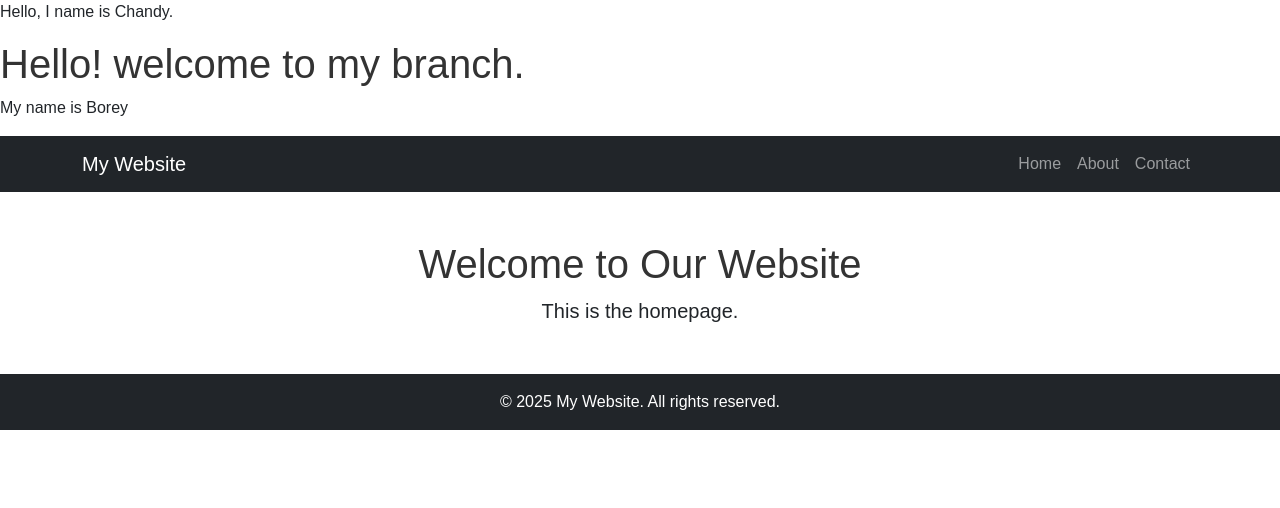
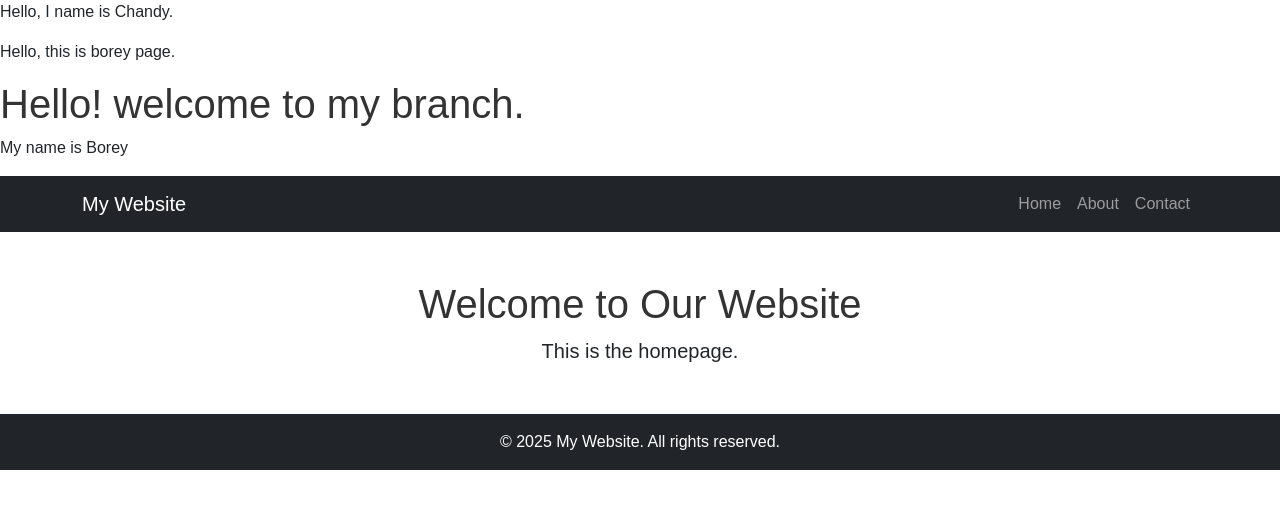
Before and after one commit to borey-penh/team5, a plain HTML site: page index.html in a window 1280 px wide. Drawn offline with nearby package versions, Linux system fonts and the light colour scheme.

Commit message:
work on borey page

```diff
--- a/index.html
+++ b/index.html
@@ -9,6 +9,7 @@
 </head>
 <body>
     <p>Hello, I name is Chandy.</p>
+    <p>Hello, this is borey page.</p>
     <h1>Hello! welcome to my branch.</h1>
     <p>My name is Borey</p>
     <nav class="navbar navbar-expand-lg navbar-dark bg-dark">
```
